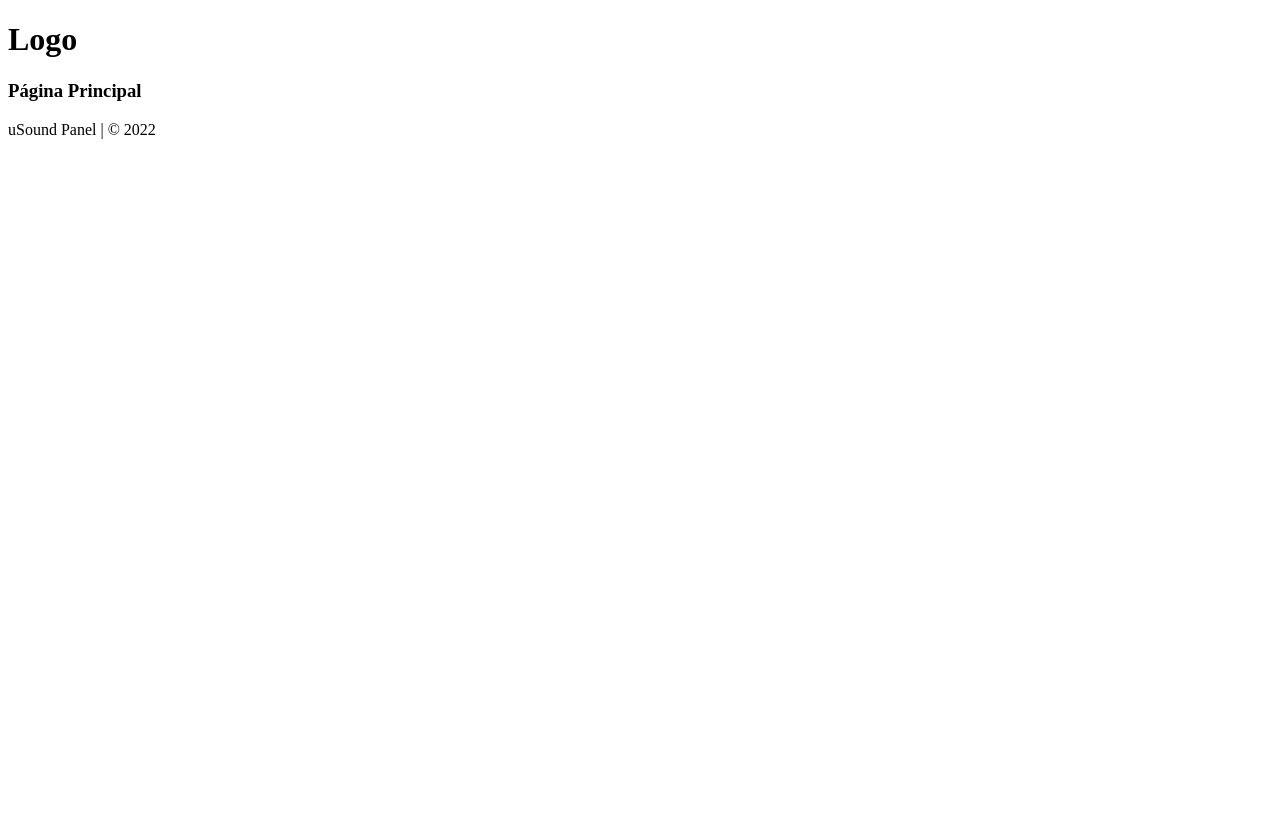
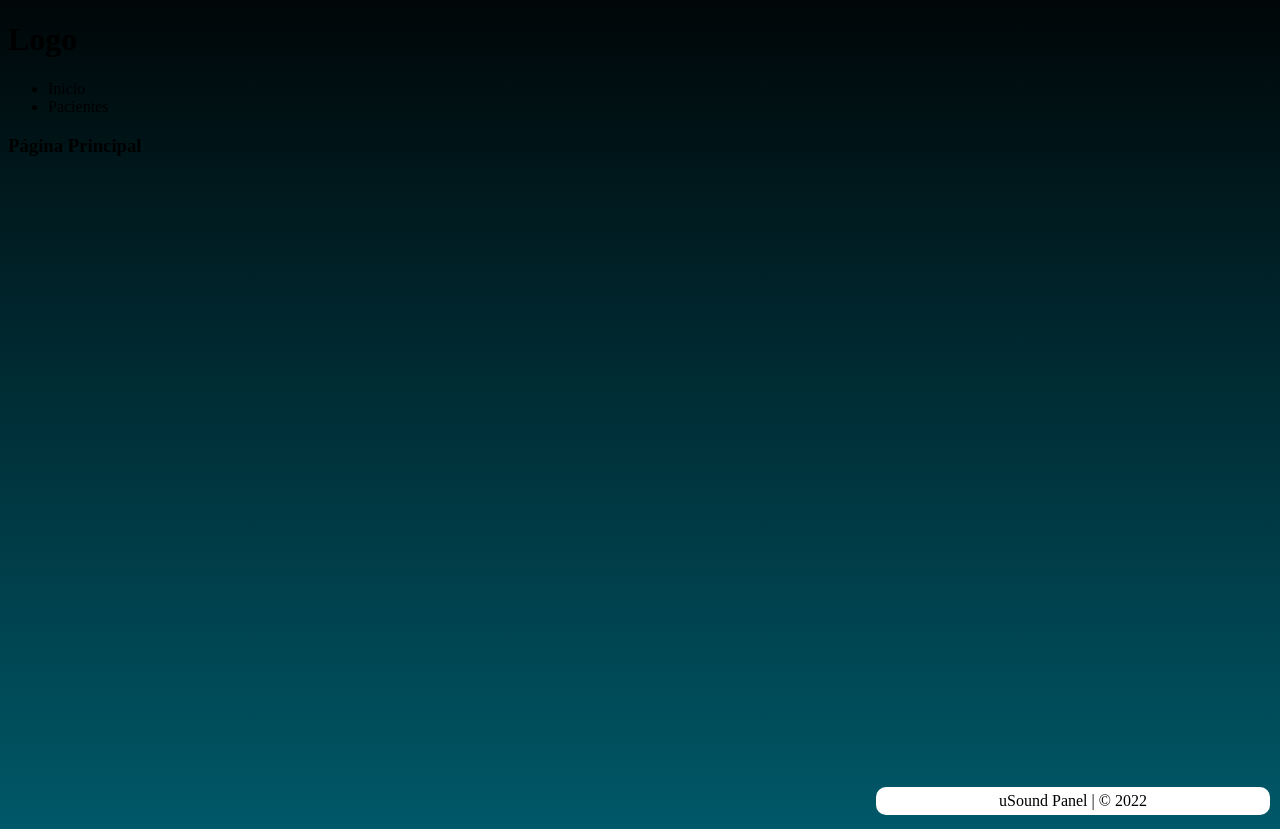
Before and after one commit to matias0303456/usound_panel, a React (Create React App) app: page / in a window 1280 px wide. Before the commit the page ends 800 px from the top, so only its background shows below. Built offline with nearby package versions, Linux system fonts and the light colour scheme.

Commit message:
gradientes

```diff
--- a/src/App.js
+++ b/src/App.js
@@ -1,3 +1,4 @@
+import './styles/App.css'
 import Layout from "./app_components/layout/Layout";
 import Router from "./Router";
 
--- a/src/Router.js
+++ b/src/Router.js
@@ -1,11 +1,13 @@
 import { BrowserRouter, Route, Routes } from "react-router-dom";
 import Home from "./pages/home/Home";
+import PatientsList from "./pages/patients/PatientsList";
 
 export default function Router() {
     return (
         <BrowserRouter>
             <Routes>
                 <Route path="/" element={<Home />} />
+                <Route path="patients" element={<PatientsList />} />
             </Routes>
         </BrowserRouter>
     )
--- a/src/app_components/layout/components/Footer.js
+++ b/src/app_components/layout/components/Footer.js
@@ -1,3 +1,5 @@
+import '../../../styles/layout/footer.css'
+
 export default function Footer(){
     return(
         <footer>
--- a/src/app_components/layout/components/Header.js
+++ b/src/app_components/layout/components/Header.js
@@ -1,7 +1,18 @@
-export default function Header(){
-    return(
+export default function Header() {
+
+    return (
         <header>
             <h1>Logo</h1>
+            <nav>
+                <ul>
+                    <li onClick={() => window.location.href = "/"}>
+                        Inicio
+                    </li>
+                    <li onClick={() => window.location.href = "/patients"}>
+                        Pacientes
+                    </li>
+                </ul>
+            </nav>
         </header>
     )
 }
--- /dev/null
+++ b/src/pages/patients/PatientsList.js
@@ -0,0 +1,5 @@
+export default function PatientsList() {
+    return(
+        <h3>Lista de pacientes</h3>
+    )
+};
--- a/src/styles/App.css
+++ b/src/styles/App.css
@@ -1,38 +1,10 @@
-.App {
-  text-align: center;
+:root{
+  --light-gradient: linear-gradient(#02B4F9,#1BE6BA);
+  --dark-gradient: linear-gradient(#000607, #005868);
 }
 
-.App-logo {
-  height: 40vmin;
-  pointer-events: none;
+body{
+  background: var(--dark-gradient);
+  background-repeat: no-repeat;
+  height: 100vh;
 }
-
-@media (prefers-reduced-motion: no-preference) {
-  .App-logo {
-    animation: App-logo-spin infinite 20s linear;
-  }
-}
-
-.App-header {
-  background-color: #282c34;
-  min-height: 100vh;
-  display: flex;
-  flex-direction: column;
-  align-items: center;
-  justify-content: center;
-  font-size: calc(10px + 2vmin);
-  color: white;
-}
-
-.App-link {
-  color: #61dafb;
-}
-
-@keyframes App-logo-spin {
-  from {
-    transform: rotate(0deg);
-  }
-  to {
-    transform: rotate(360deg);
-  }
-}
--- /dev/null
+++ b/src/styles/layout/footer.css
@@ -0,0 +1,11 @@
+footer{
+    background-color: white;
+    padding: 5px;
+    border-radius: 10px;
+    text-align: center;
+    position: absolute;
+    width: 30%;
+    margin-right: 10px;
+    bottom: -15px;
+    right: 0;
+}
```
